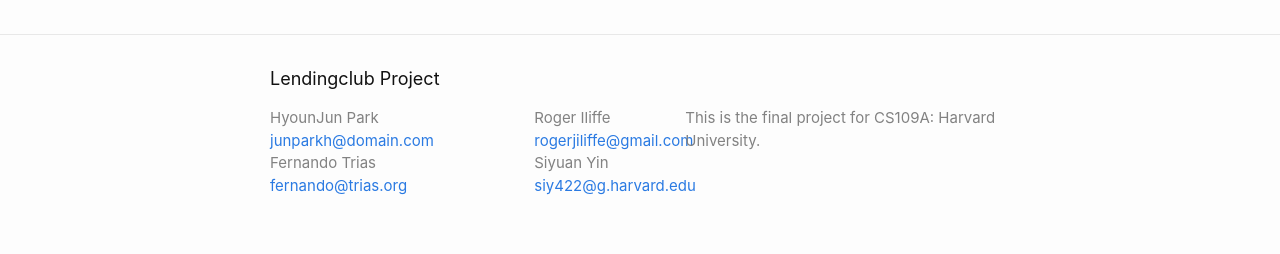
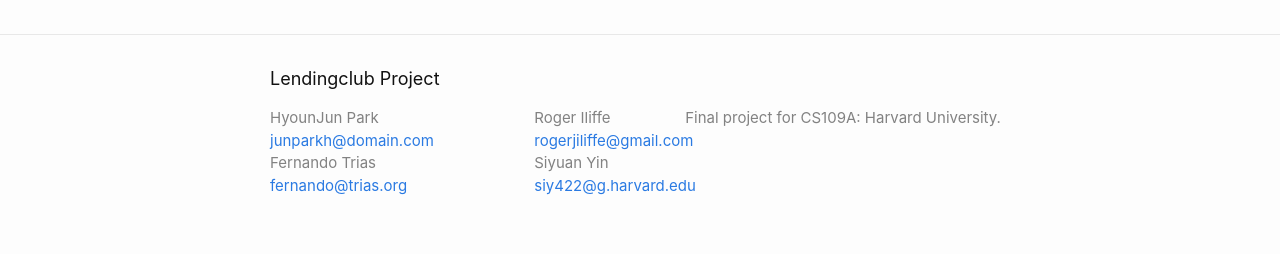
Before and after one commit to junparkh/LendingClub, a Jekyll site: the page built from index.md, in a window 1280 px wide. Shown: the part 1523-1777 px from the top of the page. Built offline with Jekyll 4.4.1, drawn with Linux system fonts in a browser that asks for light colours.

Commit message:
Update _config.yml

```diff
--- a/_config.yml
+++ b/_config.yml
@@ -12,7 +12,7 @@
 
 
 description: > # this means to ignore newlines until "twitter_username:"
-    This is the final project for CS109A: Harvard University.
+    Final project for CS109A: Harvard University.
 remote_theme: jekyll/minima
 # social links
 # twitter_username: jekyllrb
```
